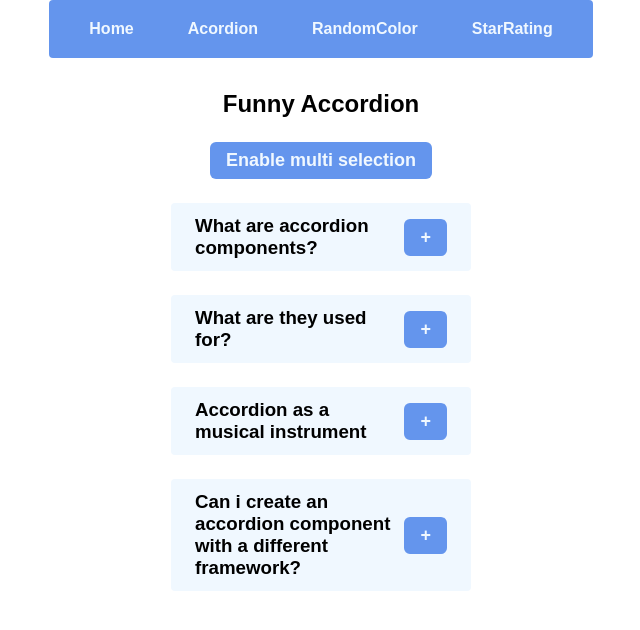
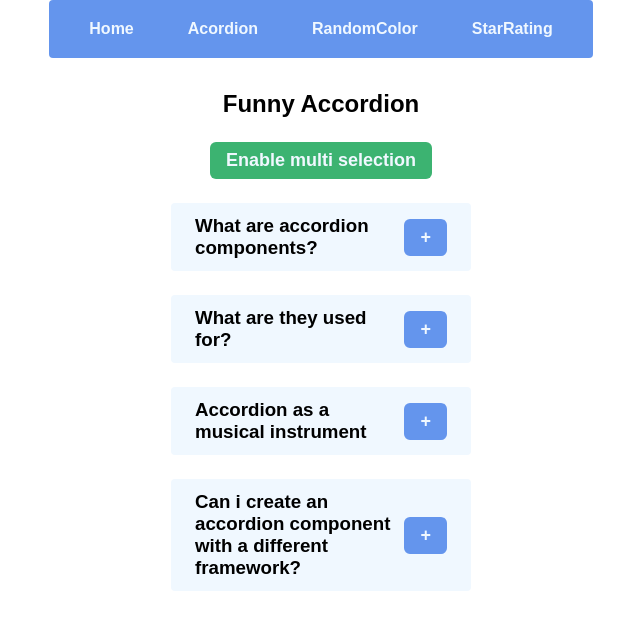
Before and after one commit to fabroche/25_react_projects, a React (Vite) app: page /25_react_projects/acordion in a window 1280 px wide. Shown: the top 630 px of the page, without its empty margins (319-959 px from the left). Built offline with nearby package versions, Linux system fonts and the light colour scheme.

Commit message:
feat: new ui for the acordion multiselection button.

```diff
--- a/src/Acordion/Acordion.css
+++ b/src/Acordion/Acordion.css
@@ -23,10 +23,18 @@
     background-color: var(--btn-primary-hover);
 }
 
-.btn-active {
+.btn-on {
     background-color: var(--btn-active);
 }
 
-.btn-active:hover {
+.btn-on:hover {
     background-color: var(--btn-active-hover);
 }
+
+.btn-off {
+    background-color: var(--btn-off);
+}
+
+.btn-off:hover {
+    background-color: var(--btn-off-hover);
+}
--- a/src/Acordion/Acordion.jsx
+++ b/src/Acordion/Acordion.jsx
@@ -20,7 +20,7 @@ function Acordion() {
         <div className="wrapper">
             <h2>Funny Accordion</h2>
             <button
-                className={`btn ${isEnableMultiSelection ? 'btn-active' : ''}`}
+                className={`btn ${isEnableMultiSelection ? 'btn-off' : 'btn-on'}`}
                 onClick={() => toggleMultiSelectionMode(isEnableMultiSelection)}
             >
                 {isEnableMultiSelection ? 'Disable multi selection' : 'Enable multi selection'}
--- a/src/index.css
+++ b/src/index.css
@@ -3,6 +3,8 @@
     --btn-primary-hover: rgb(47, 101, 197);
     --btn-active: mediumseagreen;
     --btn-active-hover: rgba(60, 179, 113, 0.53);
+    --btn-off: #961919;
+    --btn-off-hover: #881e1e;
     --acordion-item: aliceblue;
     --acordion-item-answer: white;
 }
```
